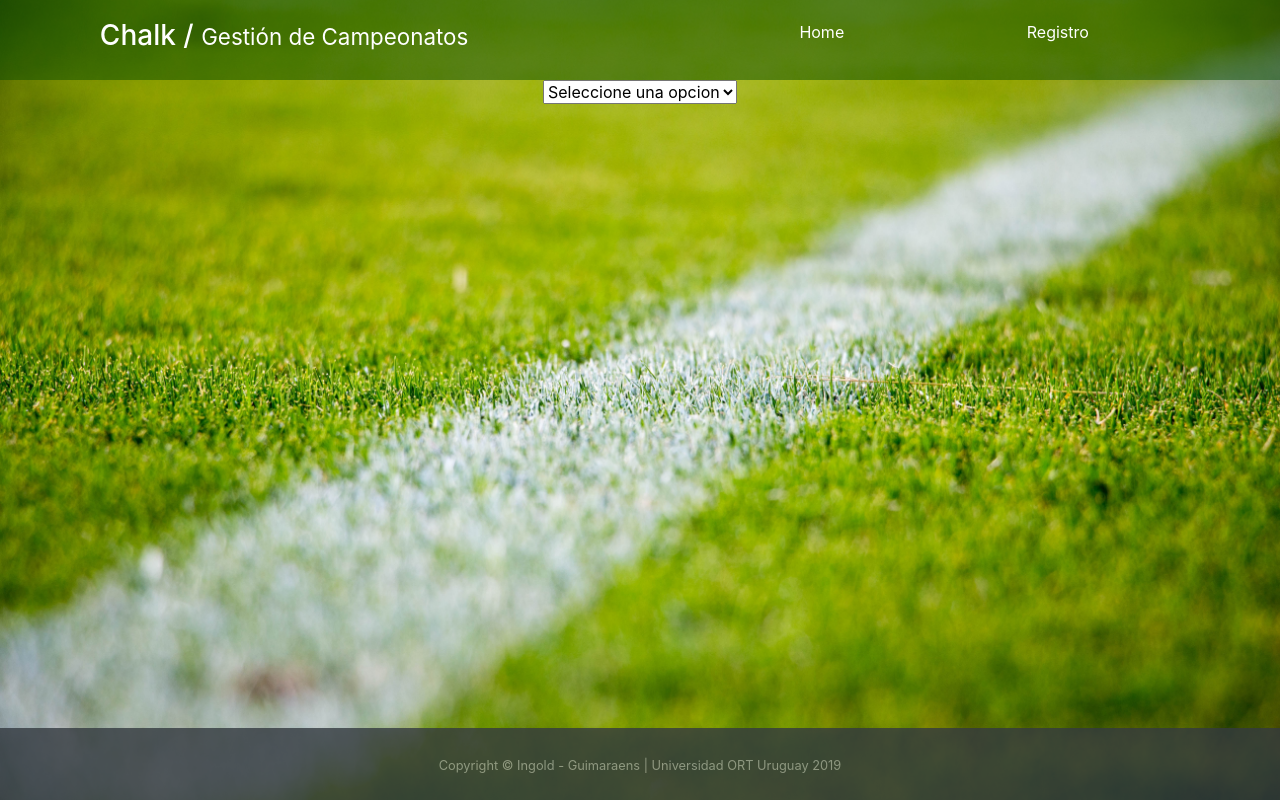
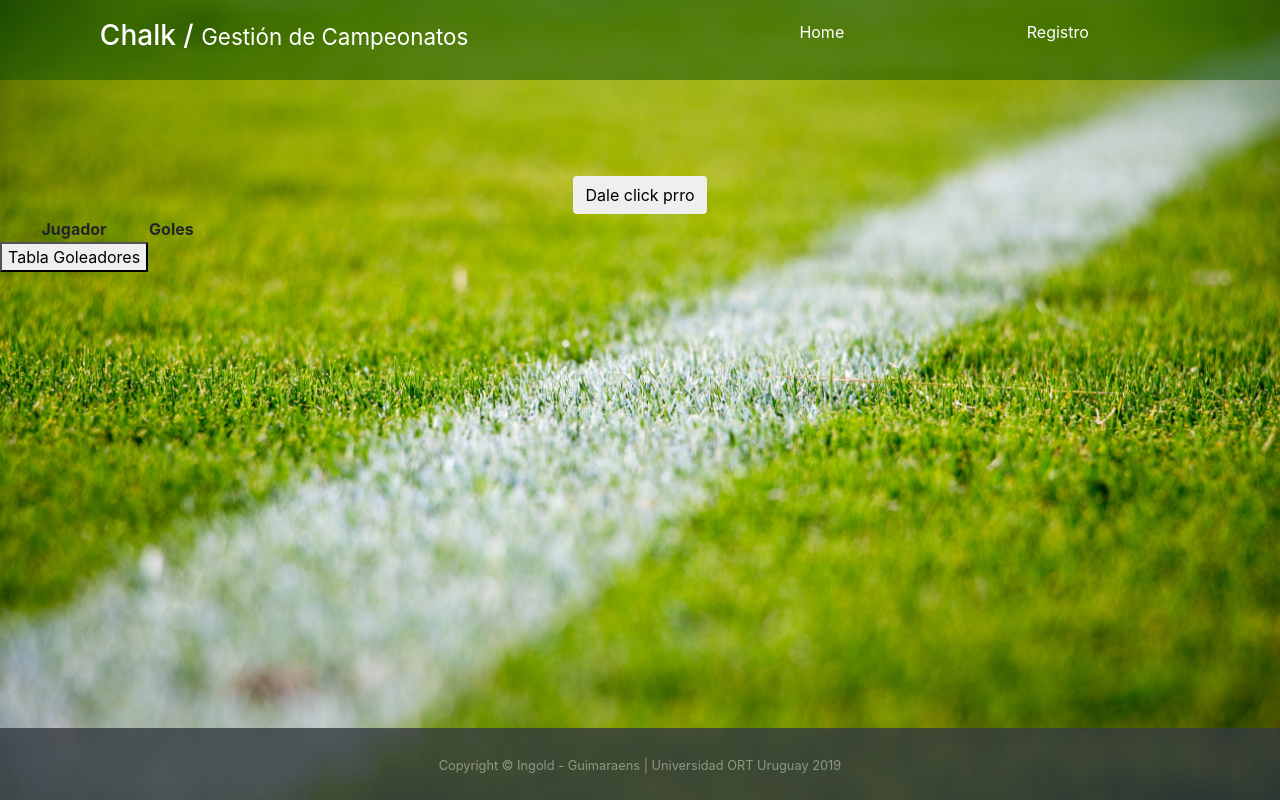
Before and after one commit to gonzaguima/taller_react, a React (Create React App) app: page /Tablas in a window 1280 px wide. Built offline with nearby package versions, Linux system fonts and the light colour scheme.

Commit message:
tablas atr

```diff
--- a/src/components/Principal.js
+++ b/src/components/Principal.js
@@ -50,7 +50,7 @@ class Principal extends React.Component {
         </Link>)
         }
         {/* link a ver clasificacion  */}
-        <Link to="./Clasificacion" type="submit">
+        <Link to="./Tablas" type="submit">
           <button className="btn btn-primary">Ver Clasificacion</button>
         </Link>
         <br />
--- a/src/components/TablaCampeonato.js
+++ b/src/components/TablaCampeonato.js
@@ -1,5 +1,26 @@
+import React from 'react'
 
-export default function tablaCampeonato(championship){
-    /* ver como llegan los datos de championship
-    para armar la tabla */
+class TablaCampeonato extends React.Component{
+    constructor(props){
+        super(props);
+
+        this.state = {
+            message: null
+        }
+    }
+
+    render(){
+        return <table>
+            <thead>
+                <th>
+
+                </th>
+            </thead>
+            <tbody>
+
+            </tbody>
+        </table>
+    }
 }
+
+export default TablaCampeonato;
--- a/src/components/TablaFairPlay.js
+++ b/src/components/TablaFairPlay.js
@@ -1,5 +1,80 @@
+import React from 'react'
 
-export default function tablaFairPlay(championship){
-    /* ver como llegan los datos de championship
-    para armar la tabla */
+class TablaFairPlay extends React.Component {
+  constructor(props) {
+    super(props);
+
+    this.fairplay = {
+      id: 0,
+      name: '',
+      points: 0
+    }
+
+    this.state = {
+      message: null
+    }
+  }
+
+  loadTabla = () => {
+    this.props.partidos.forEach(p => {
+      p.events.forEach(e => {
+        if (e.type === 'RED_CARD' || e.type === 'YELLOW_CARD') {
+          const [id, points] = this.fairplay.find(i => i.id === e._id)
+          let mod;
+          if (id) {
+            mod = this.fairplay.filter(index => index.id !== id)
+            if (e.type === 'RED_CARD') {
+              mod.push({
+                id: id,
+                name: '',
+                points: points + 3
+              })
+            } else {
+              mod.push({
+                id: id,
+                name: '',
+                points: points + 1
+              })
+            }
+          } else {
+            let mod = this.fairplay;
+            if (e.type === 'RED_CARD') {
+              mod.push({
+                id: id,
+                name: '',
+                points: 3
+              })
+            } else {
+              mod.push({
+                id: id,
+                name: '',
+                points: 1
+              })
+            }
+          }
+          this.fairplay = mod;
+        }
+      });
+    });
+    //para que ordene descendente por puntos
+    this.goleadores.sort((a, b) => {
+      return a.points + b.points;
+    })
+    console.log(this.goleadores)
+  }
+
+  render() {
+    return <table>
+      <thead>
+        <th>
+
+        </th>
+      </thead>
+      <tbody>
+
+      </tbody>
+    </table>
+  }
 }
+
+export default TablaFairPlay;
--- a/src/components/TablaGoleadores.js
+++ b/src/components/TablaGoleadores.js
@@ -1,5 +1,72 @@
+import React from 'react'
 
-export default function tablaGoleadores(championship){
-    /* ver como llegan los datos de championship
-    para armar la tabla */
+class TablaGoleadores extends React.Component {
+  constructor(props) {
+    super(props);
+
+    this.goleadores = {
+      id: 0,
+      name: '',
+      goles: 0
+    }
+
+    this.state = {
+      message: null
+    }
+  }
+
+  loadTabla = () => {
+    this.props.partidos.forEach(p => {
+      p.events.forEach(e => {
+        if (e.type === 'GOAL') {
+          const [id, goles] = this.goleadores.find(i => i.id === e.playerId)
+          let mod;
+          if (id) {
+            mod = this.goleadores.filter(index => index.id !== id)
+            mod.push({
+              id: id,
+              name: '',
+              goles: goles + 1
+            })
+          } else {
+            mod = this.goleadores;
+            mod.push({
+              id: e.playerId,
+              name: '',
+              goles: 1
+            })
+          }
+          this.goleadores = mod
+        }
+      });
+    });
+    //para que ordene por goles
+    this.goleadores.sort((a, b) => {
+      return a.goles - b.goles;
+    })
+    console.log(this.goleadores)
+  }
+
+  render() {
+    return (
+      <table className='table-striped'>
+        <button onClick={this.loadTabla}>Tabla Goleadores</button>
+        <thead>
+          <tr>
+            <th>Jugador</th>
+            <th>Goles</th>
+          </tr>
+        </thead>
+        <tbody>
+          {/*this.goleadores.map(e => {
+            <tr>
+              <td>{e.name}</td>
+              <td>{e.goles}</td>
+            </tr>
+          })*/}
+        </tbody>
+      </table>
+    )
+  }
 }
+export default TablaGoleadores
--- a/src/components/Tablas.js
+++ b/src/components/Tablas.js
@@ -1,52 +1,60 @@
 import React from 'react';
-import { ACTIONS } from './../constants'
-import tablaCampeonato from './TablaCampeonato';
-import tablaGoleador from './TablaGoleadores';
-import tablaFairPlay from './TablaFairPlay'
+// import { ACTIONS } from './../constants'
+import TablaCampeonato from './TablaCampeonato';
+import TablaGoleadores from './TablaGoleadores';
+import TablaFairPlay from './TablaFairPlay';
 import { getChampionship } from '../services';
+import { connect } from "react-redux";
 
 class Tablas extends React.Component {
-  selectChange = event => {
-    switch (event.tarjet.value) {
-      case ACTIONS.CAMPEONATO:
-        getChampionship(/* pasar id campeonato */).then(result => {
-          tablaCampeonato(result);
-        }).catch(err => {
-          alert('Algo salio mal :(')
-        })
+  constructor(props) {
+    super(props);
 
-        break;
-      case ACTIONS.GOLEADOR:
-        getChampionship(/* pasar id campeonato */).then(result => {
-          tablaGoleador(result);
-        }).catch(err => {
-          alert('Algo salio mal :(')
-        })
+    this.state = {
+      message: null
+    }
+  }
 
-        break;
-      case ACTIONS.FAIRPLAY:
-        getChampionship(/* pasar id campeonato */).then(result => {
-          tablaFairPlay(result);
-        }).catch(err => {
-          alert('Algo salio mal :(')
-        })
+  // selectChange = event => {
+  //   switch (event.tarjet.value) {
+  //     case ACTIONS.CAMPEONATO:
 
-        break;
-      default:
-        break;
-    }
+  //       break;
+  //     case ACTIONS.GOLEADOR:
+
+  //       break;
+  //     case ACTIONS.FAIRPLAY:
+
+  //       break;
+  //     default:
+  //       break;
+  //   }
+  // }
+
+  cargarPartidos = () => {
+    getChampionship(this.props.user.user.campeonatoId).then(result => {
+      console.log(result)
+      this.setState({ message: result.data })
+    })
+    console.log(this.state.message)
   }
 
   render() {
     return (
-      <select className='' onChange={this.selectChange}>
-        <option selected value='0' >Seleccione una opcion</option>
-        <option value={ACTIONS.CAMPEONATO}>Tabla del campeonato</option>
-        <option value={ACTIONS.GOLEADOR}>Tabla de goleador</option>
-        <option value={ACTIONS.FAIRPLAY}>Tabla de Fair Play</option>
-      </select>
+      <div className=" justify-content-center mt-5 pt-5">
+        <button onClick={this.cargarPartidos} className='btn'>Dale click prro</button>
+        <TablaCampeonato partidos={this.state.message}></TablaCampeonato>
+        <TablaGoleadores partidos={this.state.message}></TablaGoleadores>
+        <TablaFairPlay partidos={this.state.message}></TablaFairPlay>
+      </div>
     );
   }
 }
 
-export default Tablas;
+function mapStateToProps(state) {
+  return {
+    user: state.session.user
+  };
+}
+
+export default connect(mapStateToProps)(Tablas);
```
